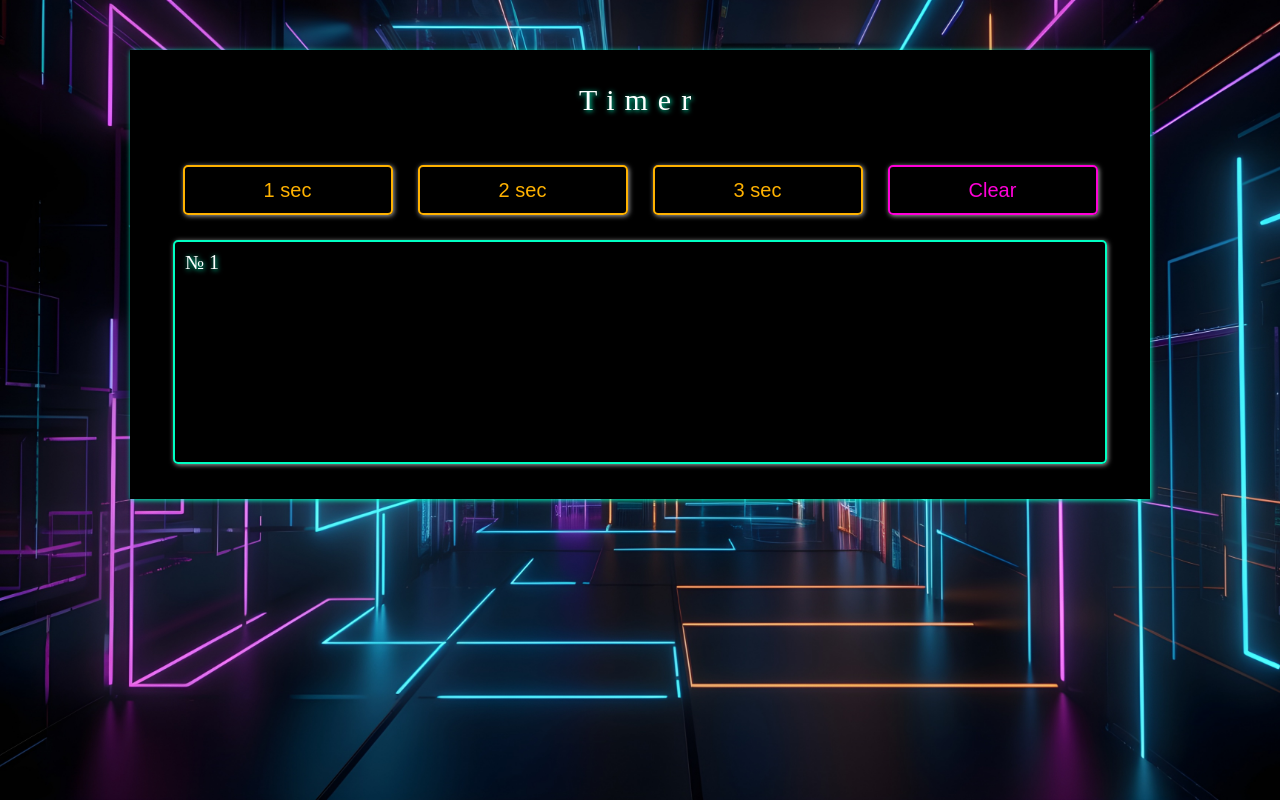
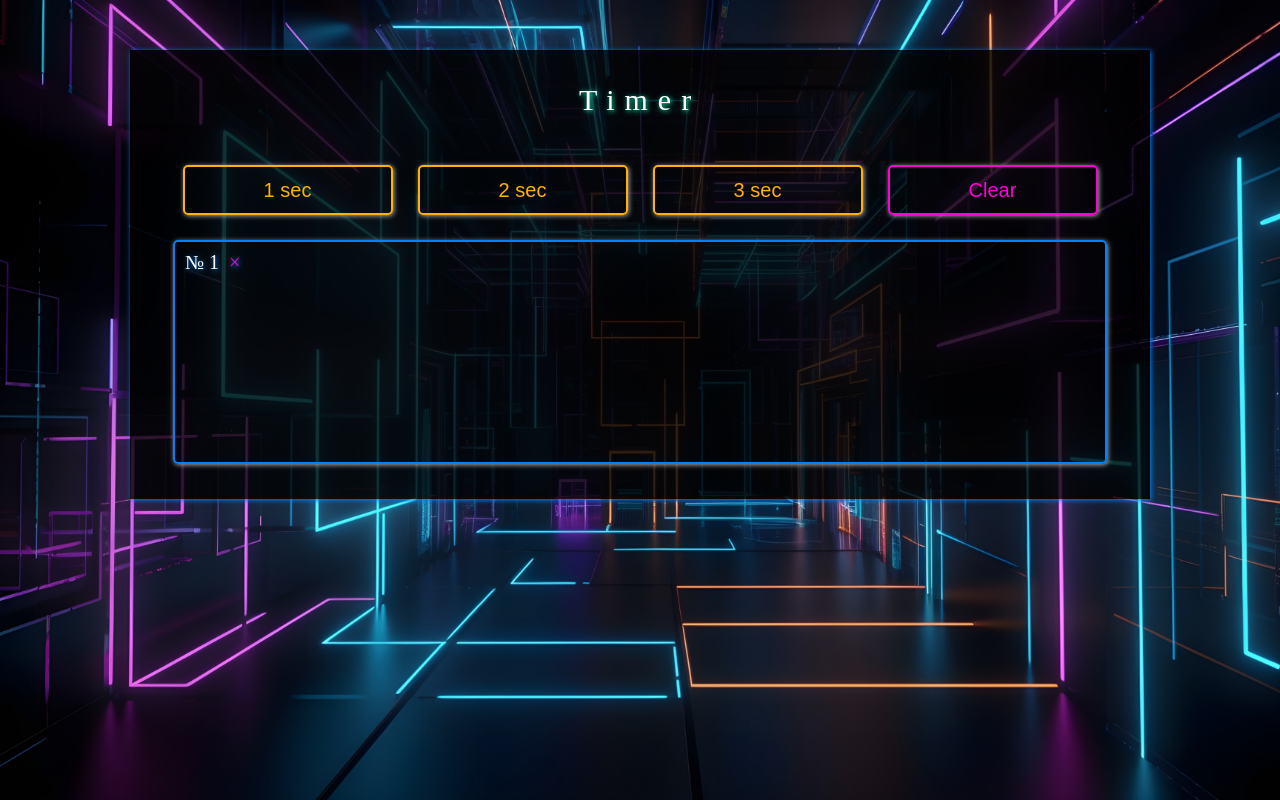
Before and after one commit to Bariosa/test-task-timer, a React (Create React App) app: page / in a window 1280 px wide. Both pictures are taken after a click on the button "1 sec". Built offline with nearby package versions, Linux system fonts and the light colour scheme.

Commit message:
Added the ability to delete the selected log. Added log sorting.

```diff
--- a/src/components/Buttons/styles.ts
+++ b/src/components/Buttons/styles.ts
@@ -13,8 +13,8 @@ export const StyledButton = styled.button`
   cursor: pointer;
 
   &:hover {
-    color: #00ffc3;
-    border-color: #00ffc3;
+    color: #0082fe;
+    border-color: #0082fe;
     min-width: 145px;
     height: 45px;
     font-size: 15px;
--- a/src/components/Container/styles.ts
+++ b/src/components/Container/styles.ts
@@ -4,7 +4,7 @@ export const StyledContainer = styled.div`
   max-width: 1000px;
   margin: 50px auto;
   padding: 10px;
-  background-color: black;
-  box-shadow: 1px 1px 5px #00ffc3;
+  background-color: rgba(0, 0, 0, 0.8);
+  box-shadow: 1px 1px 5px #0082fe;
   color: white;
 `;
--- a/src/components/Output/index.tsx
+++ b/src/components/Output/index.tsx
@@ -1,14 +1,25 @@
 import { StyledItem, StyledOutput } from "./styles";
 import React from "react";
-import { useAppSelector } from "../../store";
+import { useAppDispatch, useAppSelector } from "../../store";
+import { deleteLog } from "../../store/logsSlice";
 
 const Output = () => {
   const logs = useAppSelector((globalStore) => globalStore.logs.logsArr);
+  const dispatch = useAppDispatch();
+
+  function logHandler(index: number) {
+    dispatch(deleteLog(index));
+  }
 
   return (
     <StyledOutput>
       {logs.map((number, index) => (
-        <StyledItem key={index}>№ {number}</StyledItem>
+        <StyledItem key={index}>
+          № {number}
+          <span onClick={() => logHandler(index)} className={"delete"}>
+            &times;
+          </span>
+        </StyledItem>
       ))}
     </StyledOutput>
   );
--- a/src/components/Output/styles.ts
+++ b/src/components/Output/styles.ts
@@ -7,13 +7,13 @@ export const StyledOutput = styled.ul`
   padding: 10px 10px;
   font-size: 20px;
   border-radius: 5px;
-  border: 2px #00ffc3 solid;
+  border: 2px #0082fe solid;
   box-shadow: 1px 1px 5px darkgrey;
 `;
 
 export const StyledItem = styled.li`
   font-size: 20px;
   color: white;
-  text-shadow: 1px 1px 5px #00ffc3;
+  text-shadow: 1px 1px 5px #0082fe;
   margin-bottom: 15px;
 `;
--- a/src/index.css
+++ b/src/index.css
@@ -43,3 +43,10 @@ table {
   border-collapse: collapse;
   border-spacing: 0;
 }
+
+
+.delete{
+  color: #ff00d8;
+  cursor: pointer;
+  margin-left: 10px;
+}
--- a/src/store/logsSlice.ts
+++ b/src/store/logsSlice.ts
@@ -12,14 +12,18 @@ const logsSlice = createSlice({
   reducers: {
     addLog: (store, action) => {
       store.logsArr.push(action.payload);
+      store.logsArr.sort();
     },
     clearLogs: (store) => {
       store.logsArr = [];
+    },
+    deleteLog: (store, action) => {
+      store.logsArr.splice(action.payload, 1);
     },
   },
 });
 
 export const addLog = logsSlice.actions.addLog;
 export const clearLogs = logsSlice.actions.clearLogs;
-
+export const deleteLog = logsSlice.actions.deleteLog;
 export default logsSlice.reducer;
```
